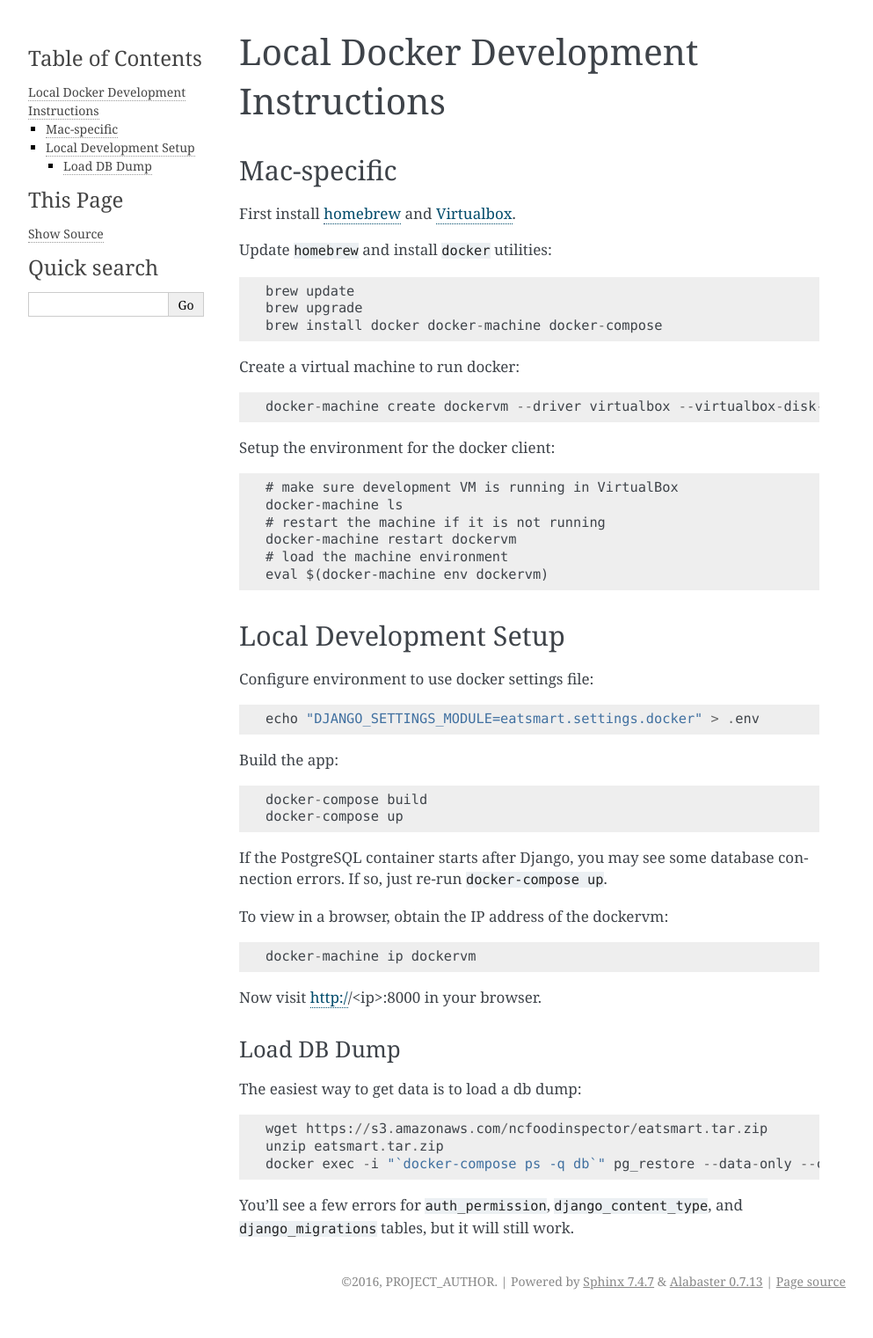
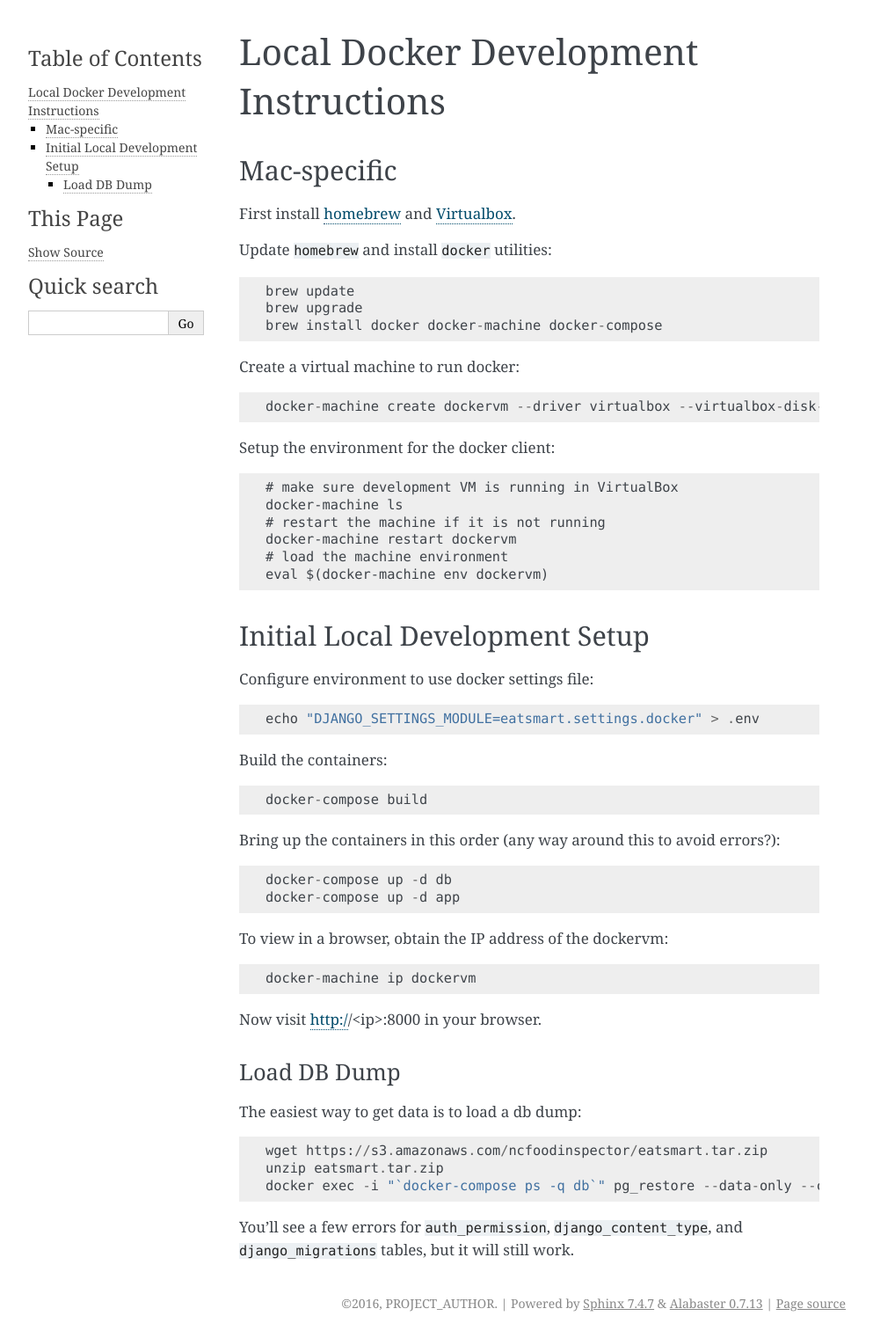
Before and after one commit to codefordurham/food-inspector, a Sphinx documentation site: the page built from docs/docker.rst, in a window 1280 px wide. Shown: the whole page at 88% size, without its empty margins (148-1141 px from the left). Built offline with Sphinx 7.4.7, drawn with Linux system fonts in a browser that asks for light colours; pages that are not in the unit, such as notebooks, are missing from menus; before the commit the page ends 1496 px from its top, so only the background shows below that.

Commit message:
bring up containers in order

```diff
--- a/docs/docker.rst
+++ b/docs/docker.rst
@@ -27,19 +27,21 @@ Setup the environment for the docker client::
   eval $(docker-machine env dockervm)
 
 
-Local Development Setup
------------------------
+Initial Local Development Setup
+-------------------------------
 
 Configure environment to use docker settings file::
 
   echo "DJANGO_SETTINGS_MODULE=eatsmart.settings.docker" > .env
 
-Build the app::
+Build the containers::
 
   docker-compose build
-  docker-compose up
 
-If the PostgreSQL container starts after Django, you may see some database connection errors. If so, just re-run ``docker-compose up``.
+Bring up the containers in this order (any way around this to avoid errors?)::
+
+  docker-compose up -d db
+  docker-compose up -d app
 
 To view in a browser, obtain the IP address of the dockervm::
 
```
